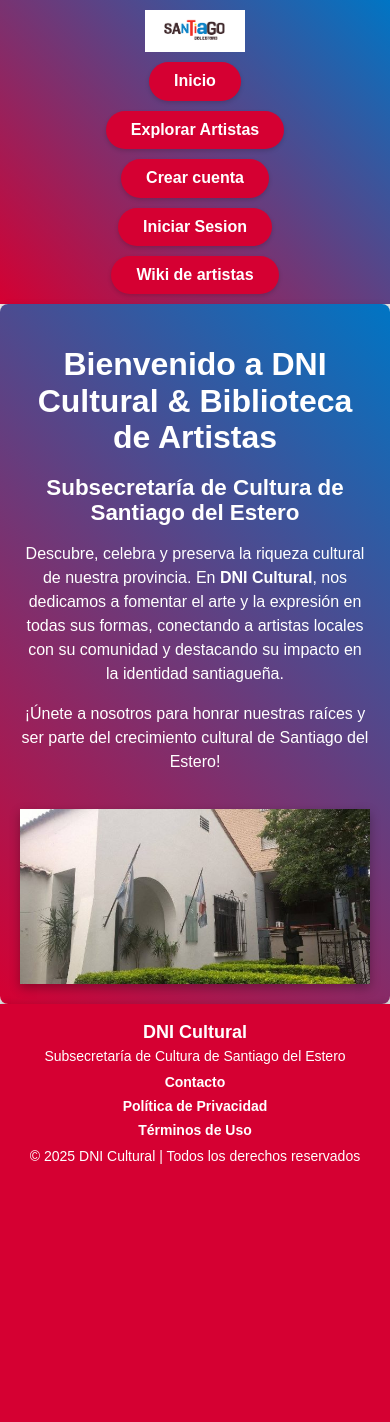
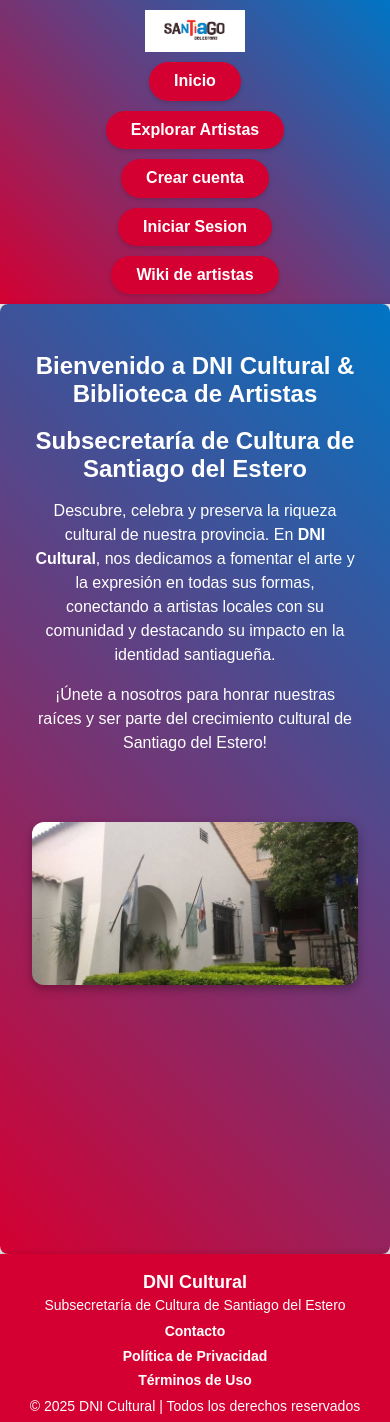
Before and after one commit to SYG2606/Proyecto_PP_Dni_cultural, a PHP site: page /src/views/pages/public/Index.html in a window 390 px wide. Before the commit the page ends 1164 px from the top, so only its background shows below. Run offline with PHP 8.4, Linux system fonts and the light colour scheme.

Commit message:
responsive
codigo para respolucion de dispositivos pequeños

```diff
--- a/src/views/pages/public/Index.html
+++ b/src/views/pages/public/Index.html
@@ -8,7 +8,7 @@
   <title>DNI Cultural</title>
   <link rel="stylesheet" href="/static/css/normalice.css">
   <link rel="stylesheet" href="../../../../static/css/main.css" />
-  <meta name="viewport" content="width=device-width, initial-scale=1.0">
+
 
 </head>
 
@@ -31,7 +31,12 @@
         </p>
       </div>
       <div class="hero-image">
-        <img src="../../../../static/img/casa-castro.jpg" alt="Casa Castro" />
+        <picture>
+            <source srcset="../../../../static/img/casa-castro.jpg" type="image">
+            <img src="../../../../static/img/casa-castro.jpg" alt="Casa Castro" loading="lazy" />
+        </picture>
+
+
       </div>
     </section>
   </main>
--- a/static/css/main.css
+++ b/static/css/main.css
@@ -185,3 +185,39 @@ footer p {
     justify-content: center;
   }
 }
+
+.hero {
+  display: flex;
+  flex-wrap: wrap;
+  align-items: center;
+  justify-content: space-between;
+  padding: 2rem;
+  gap: 2rem;
+}
+
+.hero-text {
+  flex: 1 1 400px;
+}
+
+.hero-image {
+  flex: 1 1 400px;
+  text-align: center;
+}
+
+.hero-image img {
+  width: 100%;
+  height: auto;
+  max-width: 600px;
+  border-radius: 12px;
+  object-fit: cover;
+}
+@media (max-width: 768px) {
+  .hero {
+    flex-direction: column;
+    text-align: center;
+  }
+
+  .hero-text h1, .hero-text h2 {
+    font-size: 1.5rem;
+  }
+}
```
